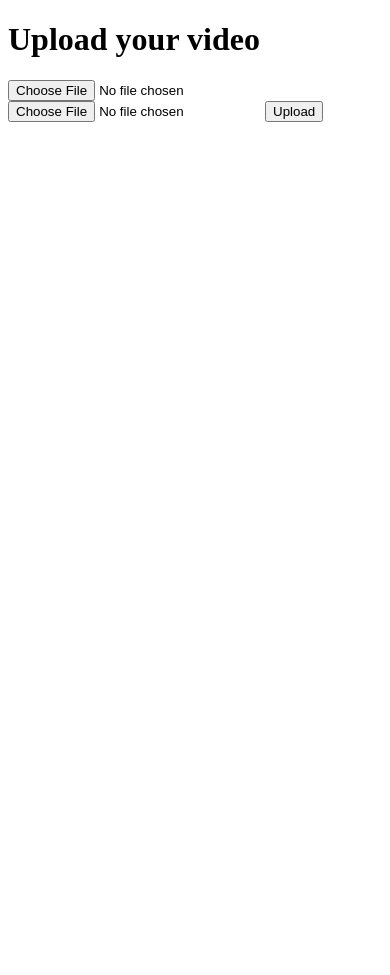
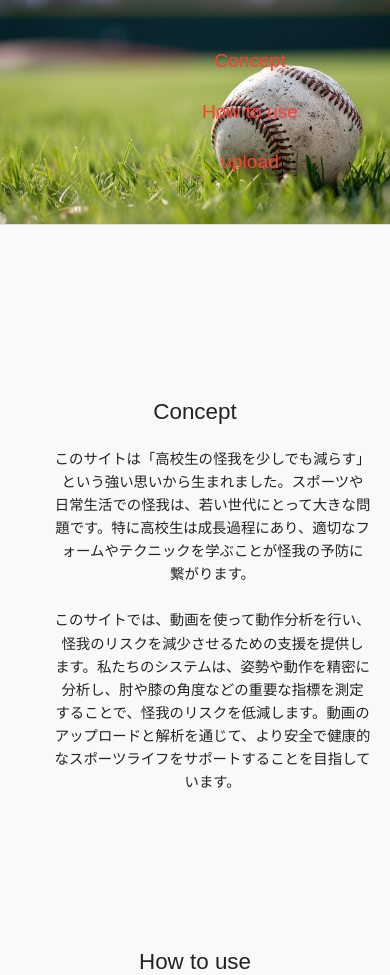
Before and after one commit to sou-kurakata/motionAnalysislosWebApp, a Flask app: page / in a window 390 px wide; the page is wider, and only the part inside the window is pictured. Shown: the top 975 px of that part. Before the commit the page ends 122 px from the top of that part, so only its background shows below. Run offline with Flask 3, Linux system fonts and the light colour scheme; some libraries are stand-ins or nearby versions.

Commit message:
デザインの変更

```diff
--- a/app.py
+++ b/app.py
@@ -4,7 +4,6 @@ import mediapipe as mp
 import numpy as np
 import os
 from werkzeug.utils import secure_filename
-import sqlite3
 from datetime import datetime
 
 app = Flask(__name__)
@@ -128,6 +127,10 @@ def video_processing_function(filepath, result_filepath):
 def index():
     return render_template('index.html')
 
+@app.route('/upload_movie')
+def upload_movie():
+    return render_template('uploadMovie.html')
+
 @app.route('/upload', methods=['POST'])
 def upload_video():
 
@@ -147,19 +150,20 @@ def upload_video():
     timestamp = datetime.now().strftime("%Y%m%d%H%M%S")
     filename1 = secure_filename(file1.filename)
     filename1_time = f"{timestamp}_{filename1}"
-    filepath1 = os.path.join('static', filename1_time)
+    videos_folder = os.path.join('static', 'videos')
+    filepath1 = os.path.join(videos_folder, filename1_time)
     file1.save(filepath1)
 
     filename2 = secure_filename(file2.filename)
     filename2_time = f"{timestamp}_{filename2}"
-    filepath2 = os.path.join('static', filename2_time)
+    filepath2 = os.path.join(videos_folder, filename2_time)
     file2.save(filepath2)
 
     result_filename1 = f"result1_{timestamp}_{filename1}"
-    result_filepath1 = os.path.join('static', result_filename1)
+    result_filepath1 = os.path.join(videos_folder, result_filename1)
 
     result_filename2 = f"result2_{timestamp}_{filename2}"
-    result_filepath2 = os.path.join('static', result_filename2)
+    result_filepath2 = os.path.join(videos_folder, result_filename2)
 
     elbow_angles1, knee_angles1, three_quarter_angles1 = video_processing_function(filepath1, result_filepath1)
     elbow_angles2, knee_angles2, three_quarter_angles2 = video_processing_function(filepath2, result_filepath2)
@@ -174,7 +178,7 @@ def upload_video():
             for file in files[:-keep_latest]:
                 os.remove(os.path.join(directory, file))
 
-    remove_old_files('static')
+    remove_old_files('static/videos')
 
     # 3/4フェーズの平均角度を計算
     if three_quarter_angles1:
@@ -194,8 +198,8 @@ def upload_video():
 
     # 結果
     return render_template('result.html',
-                           video_url1=url_for('static', filename=result_filename1),
-                           video_url2=url_for('static', filename=result_filename2),
+                           video_url1=url_for('static', filename=f'videos/{result_filename1}'),
+                           video_url2=url_for('static', filename=f'videos/{result_filename2}'),
                            max_elbow_angle1=max_elbow_angle1,
                            max_knee_angle1=max_knee_angle1,
                            max_elbow_angle2=max_elbow_angle2,
--- /dev/null
+++ b/static/css/style.css
@@ -0,0 +1,291 @@
+/* ベースのスタイル */
+body {
+    font-family: 'Arial', sans-serif;
+    color: #333;
+    background-color: #f9f9f9;
+    margin: 0;
+    padding: 0;
+    line-height: 1.6;
+}
+
+.container {
+    width: 80%;
+    max-width: 1200px;
+    margin: 0 auto;
+    padding: 20px;
+}
+/* index */
+/* ヘッダーのスタイル */
+header {
+    text-align: center;
+    padding: 50px 0;
+    background-image: url(../images/baseball_top.jpg);
+    background-position: center;
+    background-repeat: no-repeat;
+    background-size: cover;
+    border-bottom: 1px solid #e2e2e2;
+    height: 100vh;
+}
+
+/* ナビゲーション */
+nav {
+    width: 500px;
+    margin-right: auto;
+}
+nav ul {
+    display: flex;
+    justify-content: center;
+    list-style: none;
+    padding: 0;
+}
+
+nav ul li {
+    margin: 0 15px;
+}
+
+nav ul li a {
+    text-decoration: none;
+    color: #fd4037;
+    font-size: 1.2em;
+    padding: 10px 20px;
+    transition: color 0.3s ease;
+}
+
+nav ul li a:hover {
+    color: #ff7043; /* 優しいオレンジ系 */
+}
+
+/* セクションのスタイル */
+section {
+    margin: 50px 0;
+    text-align: center;
+}
+
+section h2 {
+    font-size: 1.4em;
+    font-weight: 300;
+    color: #222;
+    text-align: left;
+}
+
+section p {
+    font-size: 0.9em;
+    color: #222;
+    max-width: 800px;
+    margin: 0 auto;
+}
+
+.concept {
+    width: 90%;
+    margin: 150px auto;
+    display: flex;
+}
+
+.concept_title {
+    margin-right: 27.34375vw;
+}
+
+.concept_text {
+    text-align: left;
+}
+
+.how_to {
+    width: 90%;
+    margin: 150px auto;
+}
+
+.how_to_title {
+    text-align: left;
+}
+
+.how_to_img {
+    max-width: 60%;
+    height: auto;
+    margin-right: 40px;
+}
+
+.how_to_inner {
+    display: flex;
+    justify-content: space-between;
+    width: 100%;
+    margin: 0 auto;
+}
+
+.how_to_text {
+    text-align: left;
+}
+.upload_link {
+    display: inline-block;
+    margin-top: 20px;
+    padding: 10px 20px;
+    background-color: #f9f9f9;
+    color: #222;
+    border-radius: 5px;
+    border: 2px solid #222;
+    text-decoration: none;
+}
+
+.upload_link:hover {
+    background-color: #222;
+    color: #f9f9f9;
+}
+/* フッターのスタイル */
+footer {
+    text-align: center;
+    padding: 20px;
+    background-color: #ffffff;
+    border-top: 1px solid #e2e2e2;
+    color: #777;
+}
+
+footer p {
+    margin: 0;
+}
+
+/* app */
+.app_wrapper {
+    background-image: url(../images/baseball_top.jpg);
+    background-position: center;
+    background-repeat: no-repeat;
+    background-size: cover;
+    height: 100vh;
+    position: relative;
+}
+
+.app_inner {
+    backdrop-filter: blur(20px);
+    border: 1px solid rgba(255, 255, 255, 0.4);
+    border-right-color: rgba(255, 255, 255, 0.2);
+    border-bottom-color: rgba(255, 255, 255, 0.2);
+    border-radius: 5px;
+    width: 40%;
+    position: absolute;
+    top: 20%;
+    left: 6%;
+    padding: 40px;
+}
+
+.app_title {
+    color: #fd4037;
+    text-align: center;
+}
+
+.form-group {
+    margin-top: 40px;
+    margin-bottom: 40px;
+}
+
+.app_form {
+    text-align: center;
+}
+
+.form-control-file {
+    text-align: center;
+}
+
+/* レスポンシブスタイル */
+@media (max-width: 1024px) {
+    .how_to_img {
+        max-width: 50%;
+        height: auto;
+    }
+}
+@media (max-width: 768px) {
+    /* ヘッダー */
+    header {
+        height: auto;
+        padding: 20px 0;
+    }
+
+    /* ナビゲーション */
+    nav ul {
+        flex-direction: column;
+        padding: 0;
+    }
+
+    nav ul li {
+        margin: 10px 0;
+    }
+
+    /* コンセプトセクション */
+    .concept {
+        flex-direction: column;
+        align-items: center;
+    }
+
+    .concept_title,
+    .concept_text {
+        margin-right: 0;
+        text-align: center;
+    }
+
+    .concept_text {
+        max-width: 90%;
+    }
+
+    /* How toセクション */
+    .how_to_title {
+        text-align: center;
+    }
+
+    .how_to_inner {
+        flex-direction: column;
+        align-items: center;
+    }
+
+    .how_to_img {
+        max-width: 70%;
+        margin-right: 0;
+        margin-bottom: 20px;
+    }
+
+    .how_to_text {
+        max-width: 90%;
+        text-align: center;
+    }
+
+    /* フッター */
+    footer p {
+        font-size: 0.9em;
+    }
+
+    /* ボタン */
+    .upload_link {
+        display: inline-block;
+        margin-top: 20px;
+        padding: 10px 20px;
+        background-color: #f9f9f9;
+        color: #222;
+        border-radius: 5px;
+        border: 2px solid #222;
+        text-decoration: none;
+    }
+
+    .upload_link:hover {
+        background-color: #222;
+        color: #f9f9f9;
+    }
+
+    /* upload */
+    .app_inner {
+        top: 50%;
+        left: 50%;
+        transform: translate(-50%, -50%);
+        width: 80%;
+        padding: 20px;
+    }
+}
+
+@media (max-width: 480px) {
+    /* スマートフォン向けのさらに小さな画面対応 */
+    .how_to_img {
+        max-width: 90%;
+        height: auto;
+        margin-bottom: 15px;
+    }
+
+    .how_to_text {
+        text-align: center;
+        font-size: 0.85em;
+    }
+}
--- a/templates/index.html
+++ b/templates/index.html
@@ -4,13 +4,45 @@
     <meta charset="UTF-8">
     <meta name="viewport" content="width=device-width, initial-scale=1.0">
     <title>Video Upload</title>
+    <link rel="stylesheet" href="{{ url_for('static', filename='css/style.css') }}">
 </head>
 <body>
-    <h1>Upload your video</h1>
-    <form action="{{ url_for('upload_video') }}" method="post" enctype="multipart/form-data">
-        <input type="file" name="file1" required>
-        <input type="file" name="file2" required>
-        <input type="submit" value="Upload">
-    </form>
+    <header>
+        <nav>
+            <ul>
+                <li><a href="#concept">Concept</a></li>
+                <li><a href="#how_to">How to use</a></li>
+                <li><a href="{{ url_for('upload_movie') }}">upload</a></li>
+            </ul>
+        </nav>
+    </header>
+    <section class="concept" id="concept">
+        <h2 class="concept_title">Concept</h2>
+        <p class="concept_text">
+            このサイトは「高校生の怪我を少しでも減らす」という強い思いから生まれました。スポーツや日常生活での怪我は、若い世代にとって大きな問題です。特に高校生は成長過程にあり、適切なフォームやテクニックを学ぶことが怪我の予防に繋がります。
+            <br><br>
+            このサイトでは、動画を使って動作分析を行い、怪我のリスクを減少させるための支援を提供します。私たちのシステムは、姿勢や動作を精密に分析し、肘や膝の角度などの重要な指標を測定することで、怪我のリスクを低減します。動画のアップロードと解析を通じて、より安全で健康的なスポーツライフをサポートすることを目指しています。
+        </p>
+    </section>
+
+    <section class="how_to" id="how_to">
+        <h2 class="how_to_title">How to use</h2>
+        <div class="how_to_inner">
+            <img src="../static/images/sannkou1.png" alt="参考画像" class="how_to_img">
+            <p class="how_to_text">
+                肘、膝、肩などの関節部のランドマークをドットでマークすることができます。これによりフォームをより視覚的に感じ取りやすくなります。次に重要な投球のフェーズで、関節の動きを分析し、簡単なグラフィックで表示します。
+                <br>
+                <br>
+                このツールを使うことで、理想のフォームや過去の自分と比較し、より効率的に練習ができるようになります。
+                <br>
+                <br>
+                <a href="{{ url_for('upload_movie') }}" class="upload_link">動画をアップロードする→</a>
+            </p>
+        </div>
+    </section>
+
+    <footer>
+        <small><p>&copy; 2024 soukurakata All rights reserved.</p></small>
+    </footer>
 </body>
 </html>
```
Also changed, not shown: templates/result.html (+29 -13 lines), templates/uploadMovie.html (added, +29 -0 lines), static/images/baseball_top.jpg (added), 6 other files.
